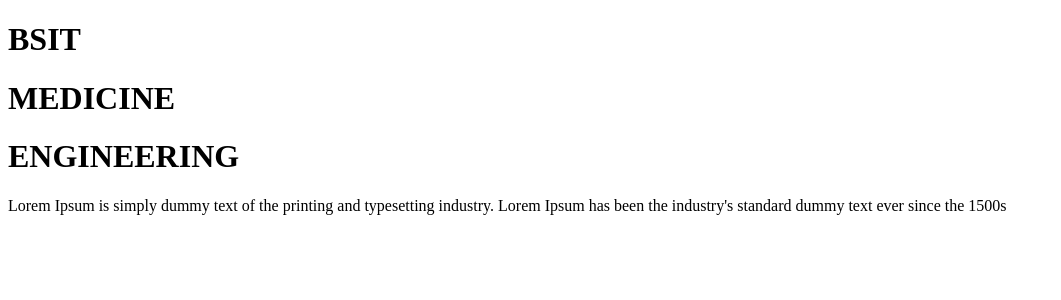
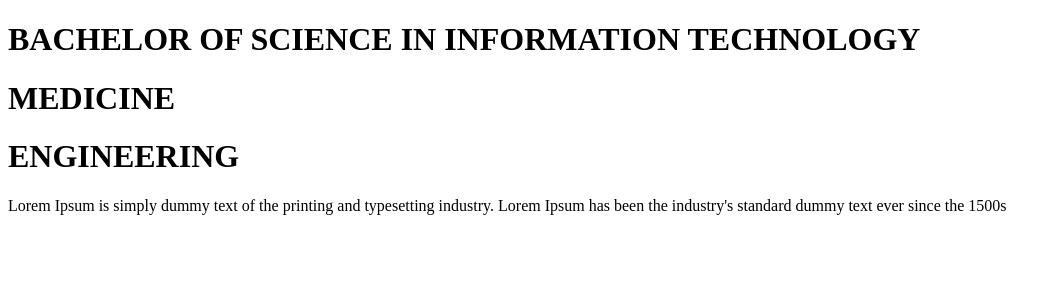
Before and after one commit to Musasizi/book_club, a React (Vite) app: page / in a window 1280 px wide. Shown: the top 300 px of the page, without its empty margins (0-1061 px from the left). Built offline with nearby package versions, Linux system fonts and the light colour scheme.

Commit message:
I changed the names

```diff
--- a/src/App.jsx
+++ b/src/App.jsx
@@ -6,7 +6,7 @@ function App() {
 
     return (
         <>
-            <Title text={"BSIT"} />
+            <Title text={"BACHELOR OF SCIENCE IN INFORMATION TECHNOLOGY"} />
 
             <Title text={"MEDICINE"} />
 
```
